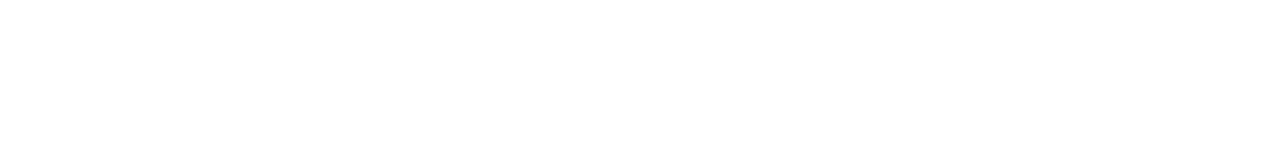
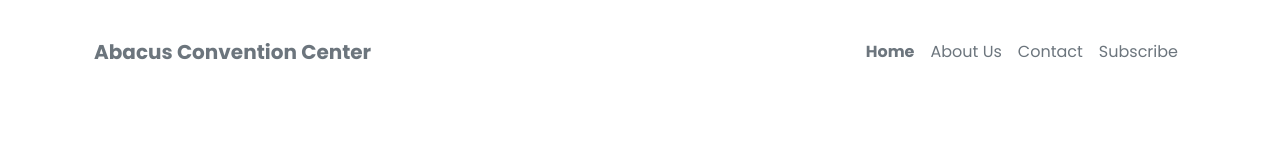
Before and after one commit to afzalhossain00/convention-center-bootstrap, a plain HTML site: page index.html in a window 1280 px wide. Drawn offline with nearby package versions, Linux system fonts and the light colour scheme.

Commit message:
nabver done

```diff
--- a/index.html
+++ b/index.html
@@ -6,12 +6,47 @@
     <meta http-equiv="X-UA-Compatible" content="IE=edge">
     <meta name="viewport" content="width=device-width, initial-scale=1.0">
     <title>Convention center</title>
+    <!-- Stylesheet of Bootstrap -->
+    <link href="https://cdn.jsdelivr.net/npm/bootstrap@5.2.0/dist/css/bootstrap.min.css" rel="stylesheet"
+        integrity="sha384-gH2yIJqKdNHPEq0n4Mqa/HGKIhSkIHeL5AyhkYV8i59U5AR6csBvApHHNl/vI1Bx" crossorigin="anonymous">
     <!-- stylesheet of css -->
     <link rel="stylesheet" href="style.css">
 </head>
 
 <body>
+    <header class="container">
+        <nav class="navbar navbar-expand-lg py-3">
+            <div class="container-fluid">
+                <a class="navbar-brand text-secondary fw-bold" href="#">Abacus Convention Center</a>
+                <button class="navbar-toggler" type="button" data-bs-toggle="collapse"
+                    data-bs-target="#navbarSupportedContent" aria-controls="navbarSupportedContent"
+                    aria-expanded="false" aria-label="Toggle navigation">
+                    <span class="navbar-toggler-icon"></span>
+                </button>
+                <div class="collapse navbar-collapse justify-content-end" id="navbarSupportedContent">
+                    <ul class="navbar-nav py-3">
+                        <li class="nav-item">
+                            <a class="nav-link active text-secondary fw-bold" aria-current="page" href="#">Home</a>
+                        </li>
+                        <li class="nav-item">
+                            <a class="nav-link text-secondary" href="#">About Us</a>
+                        </li>
+                        <li class="nav-item">
+                            <a class="nav-link text-secondary" href="#">Contact</a>
+                        </li>
+                        <li class="nav-item">
+                            <a class="nav-link text-secondary" href="#">Subscribe</a>
+                        </li>
+                    </ul>
+                </div>
+            </div>
+        </nav>
+    </header>
 
+    <script src="https://cdn.jsdelivr.net/npm/bootstrap@5.2.0/dist/js/bootstrap.bundle.min.js"
+        integrity="sha384-A3rJD856KowSb7dwlZdYEkO39Gagi7vIsF0jrRAoQmDKKtQBHUuLZ9AsSv4jD4Xa"
+        crossorigin="anonymous"></script>
+</body>
 </body>
 
 </html>
--- a/style.css
+++ b/style.css
@@ -0,0 +1,6 @@
+@import url('https://fonts.googleapis.com/css2?family=Lobster&family=Poppins:wght@400;500;600;700&display=swap');
+
+body {
+    font-family: 'Lobster', cursive;
+    font-family: 'Poppins', sans-serif;
+}
```
